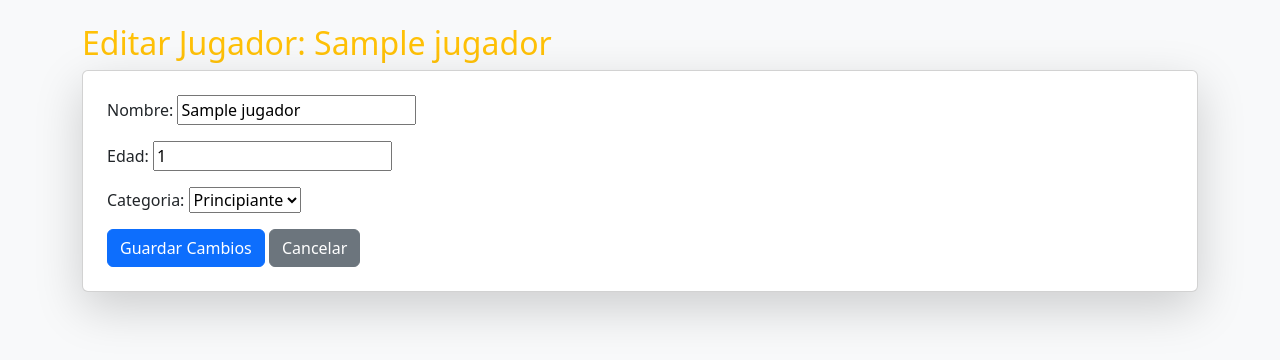
After one commit to MarianoBustamante/torneo-padel, a Django app: page /jugadores/editar/1/ in a window 1280 px wide. The commit adds this page. Shown: the top 360 px of the page. Run offline with Django 5.2, Linux system fonts and the light colour scheme; tables that the repository leaves empty hold one stand-in row (values such as "Sample post").

Commit message:
se agrego la funcion para editar o eliminar jugadores

```diff
--- /dev/null
+++ b/jugadores/templates/jugadores/editar.html
@@ -0,0 +1,27 @@
+<!DOCTYPE html>
+<html lang="es">
+<head>
+    <meta charset="UTF-8">
+    <meta name="viewport" content="width=device-width, initial-scale=1.0">
+    <title>Editar Jugador</title>
+    <link href="https://cdn.jsdelivr.net/npm/bootstrap@5.3.0/dist/css/bootstrap.min.css" rel="stylesheet">
+</head>
+<body class="bg-light">
+
+    <div class="container mt-4">
+        <h2 class="text-warning">Editar Jugador: {{ jugador.nombre }}</h2>
+
+        <div class="card p-4 shadow-lg">
+            <form method="post">
+                {% csrf_token %}
+                <div class="mb-3">
+                    {{ form.as_p }}
+                </div>
+                <button type="submit" class="btn btn-primary">Guardar Cambios</button>
+                <a href="{% url 'lista_jugadores' %}" class="btn btn-secondary">Cancelar</a>
+            </form>
+        </div>
+    </div>
+
+</body>
+</html>
--- a/jugadores/templates/jugadores/lista.html
+++ b/jugadores/templates/jugadores/lista.html
@@ -16,6 +16,7 @@
                     <th>Nombre</th>
                     <th>Categoría</th>
                     <th>Edad</th>
+                    <th>Acciones</th>
                 </tr>
             </thead>
             <tbody>
@@ -24,12 +25,15 @@
                     <td>{{ jugador.nombre }}</td>
                     <td>{{ jugador.categoria }}</td>
                     <td>{{ jugador.edad }}</td>
+                    <td>
+                        <a href="{% url 'editar_jugador' jugador.id %}" class="btn btn-warning btn-sm">Editar</a>
+                        <a href="{% url 'eliminar_jugador' jugador.id %}" class="btn btn-danger btn-sm">Eliminar</a>
+                    </td>
                 </tr>
                 {% endfor %}
             </tbody>
         </table>
 
-        <!-- Botón para agregar más jugadores -->
         <a href="{% url 'agregar_jugador' %}" class="btn btn-success">Agregar Más Jugadores</a>
     </div>
 
--- a/jugadores/urls.py
+++ b/jugadores/urls.py
@@ -1,9 +1,9 @@
 from django.urls import path
-from .views import lista_jugadores
-from .views import agregar_jugador
+from .views import lista_jugadores, agregar_jugador, editar_jugador, eliminar_jugador
 
 urlpatterns = [
     path('', lista_jugadores, name='lista_jugadores'),
     path('agregar/', agregar_jugador, name='agregar_jugador'),
-
+    path('editar/<int:jugador_id>/', editar_jugador, name='editar_jugador'),
+    path('eliminar/<int:jugador_id>/', eliminar_jugador, name='eliminar_jugador'),
 ]
--- a/jugadores/views.py
+++ b/jugadores/views.py
@@ -1,4 +1,4 @@
-from django.shortcuts import render, redirect
+from django.shortcuts import render, redirect, get_object_or_404
 from .models import Jugador
 from .forms import JugadorForm
 
@@ -16,3 +16,21 @@ def agregar_jugador(request):
         form = JugadorForm()
 
     return render(request, 'jugadores/agregar.html', {'form': form})
+
+def editar_jugador(request, jugador_id):
+    jugador = get_object_or_404(Jugador, id=jugador_id)
+    if request.method == 'POST':
+        jugador.delete()
+        return redirect('lista_jugadores')
+    else:
+        form = JugadorForm(instance=jugador)
+
+    return render(request, 'jugadores/editar.html', {'form': form, 'jugador': jugador})
+
+def eliminar_jugador(request, jugador_id):
+    jugador = get_object_or_404(Jugador, id=jugador_id)
+    if request.method == 'POST':
+        jugador.delete()
+        return redirect('lista_jugadores')
+
+    return render(request, 'jugadores/eliminar.html', {'jugador': jugador})
```
Also changed, not shown: jugadores/templates/jugadores/eliminar.html (added, +24 -0 lines), db.sqlite3.
